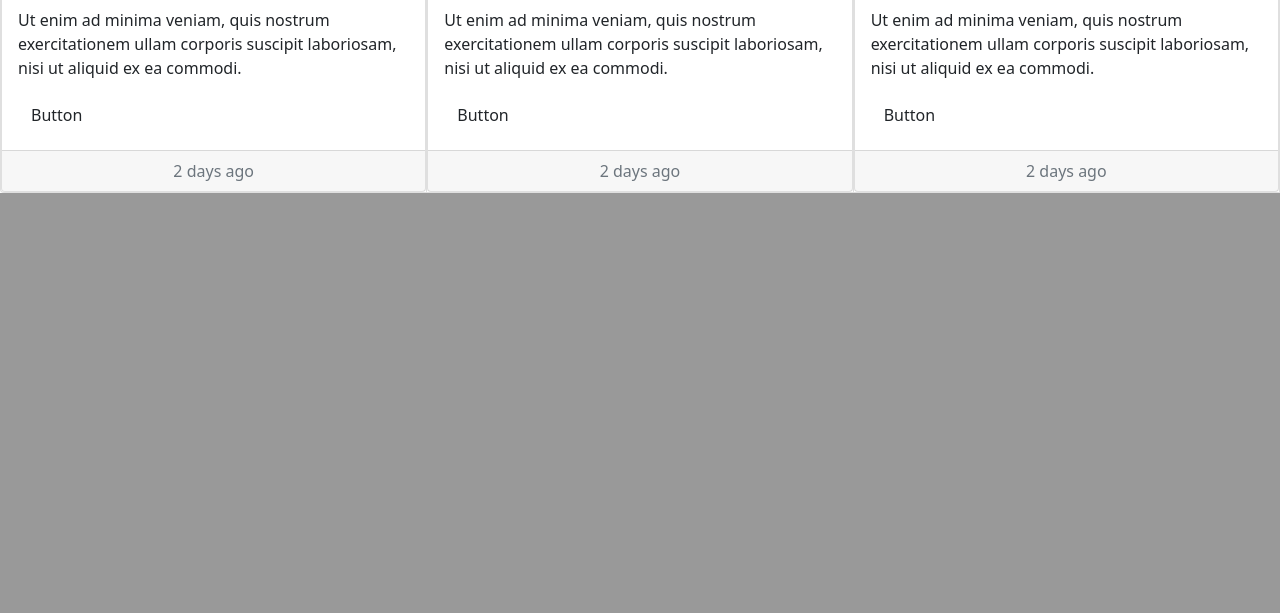
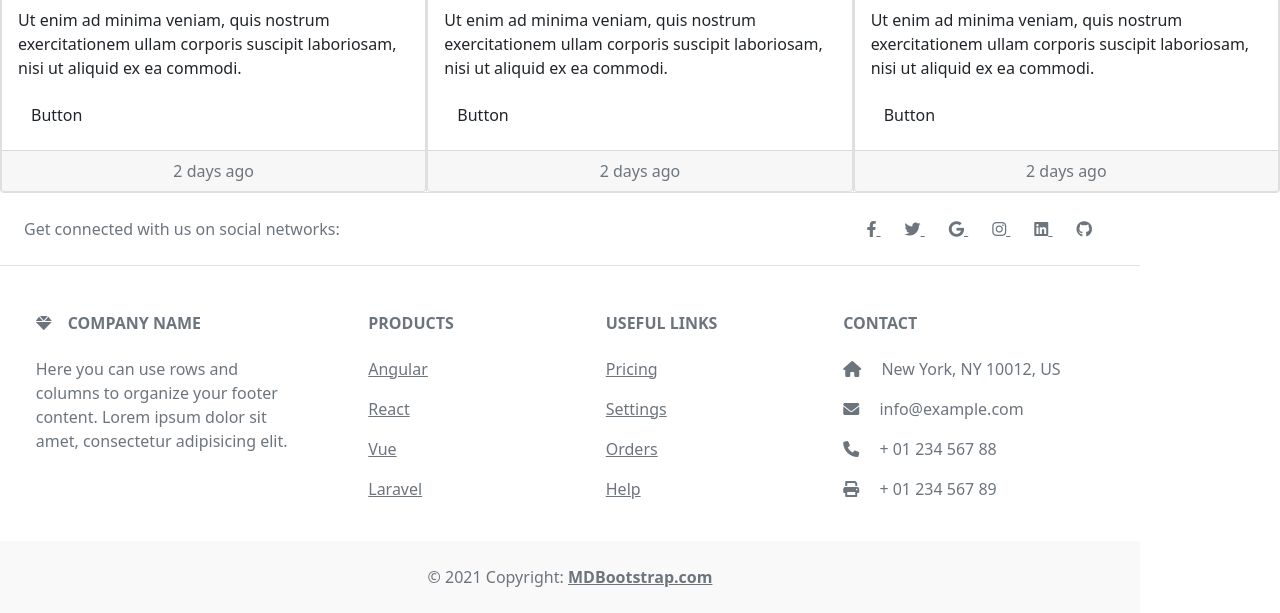
Before and after one commit to KhenAditya123/Final_Project_WEB1, a PHP site: page / in a window 1280 px wide. Shown: the part 1672-2285 px from the top of the page. Before the commit the page ends 1865 px from the top, so only its background shows below. Run offline with PHP 8.4, Linux system fonts and the light colour scheme.

Commit message:
edit lagi

```diff
--- a/index.html
+++ b/index.html
@@ -358,6 +358,7 @@
 
               </div>
               <!-- Card Narrower -->
+            </div>
 
       </div>
 
@@ -370,7 +371,128 @@
             $('.carousel-item').removeClass('transparent');
         });
     </script>
+    <!-- Footer -->
+<footer class="text-center text-lg-start bg-white text-muted" >
+    <!-- Section: Social media -->
+    <section class="d-flex justify-content-center justify-content-lg-between p-4 border-bottom">
+      <!-- Left -->
+      <div class="me-5 d-none d-lg-block" >
+        <span>Get connected with us on social networks:</span>
+      </div>
+      <!-- Left -->
 
+      <!-- Right -->
+      <div>
+        <a href="" class="me-4 link-secondary">
+          <i class="fab fa-facebook-f"></i>
+        </a>
+        <a href="" class="me-4 link-secondary">
+          <i class="fab fa-twitter"></i>
+        </a>
+        <a href="" class="me-4 link-secondary">
+          <i class="fab fa-google"></i>
+        </a>
+        <a href="" class="me-4 link-secondary">
+          <i class="fab fa-instagram"></i>
+        </a>
+        <a href="" class="me-4 link-secondary">
+          <i class="fab fa-linkedin"></i>
+        </a>
+        <a href="" class="me-4 link-secondary">
+          <i class="fab fa-github"></i>
+        </a>
+      </div>
+      <!-- Right -->
+    </section>
+    <!-- Section: Social media -->
+
+    <!-- Section: Links  -->
+    <section class="">
+      <div class="container text-center text-md-start mt-5">
+        <!-- Grid row -->
+        <div class="row mt-3">
+          <!-- Grid column -->
+          <div class="col-md-3 col-lg-4 col-xl-3 mx-auto mb-4">
+            <!-- Content -->
+            <h6 class="text-uppercase fw-bold mb-4">
+              <i class="fas fa-gem me-3 text-secondary"></i>Company name
+            </h6>
+            <p>
+              Here you can use rows and columns to organize your footer content. Lorem ipsum
+              dolor sit amet, consectetur adipisicing elit.
+            </p>
+          </div>
+          <!-- Grid column -->
+
+          <!-- Grid column -->
+          <div class="col-md-2 col-lg-2 col-xl-2 mx-auto mb-4">
+            <!-- Links -->
+            <h6 class="text-uppercase fw-bold mb-4">
+              Products
+            </h6>
+            <p>
+              <a href="#!" class="text-reset">Angular</a>
+            </p>
+            <p>
+              <a href="#!" class="text-reset">React</a>
+            </p>
+            <p>
+              <a href="#!" class="text-reset">Vue</a>
+            </p>
+            <p>
+              <a href="#!" class="text-reset">Laravel</a>
+            </p>
+          </div>
+          <!-- Grid column -->
+
+          <!-- Grid column -->
+          <div class="col-md-3 col-lg-2 col-xl-2 mx-auto mb-4">
+            <!-- Links -->
+            <h6 class="text-uppercase fw-bold mb-4">
+              Useful links
+            </h6>
+            <p>
+              <a href="#!" class="text-reset">Pricing</a>
+            </p>
+            <p>
+              <a href="#!" class="text-reset">Settings</a>
+            </p>
+            <p>
+              <a href="#!" class="text-reset">Orders</a>
+            </p>
+            <p>
+              <a href="#!" class="text-reset">Help</a>
+            </p>
+          </div>
+          <!-- Grid column -->
+
+          <!-- Grid column -->
+          <div class="col-md-4 col-lg-3 col-xl-3 mx-auto mb-md-0 mb-4">
+            <!-- Links -->
+            <h6 class="text-uppercase fw-bold mb-4">Contact</h6>
+            <p><i class="fas fa-home me-3 text-secondary"></i> New York, NY 10012, US</p>
+            <p>
+              <i class="fas fa-envelope me-3 text-secondary"></i>
+              info@example.com
+            </p>
+            <p><i class="fas fa-phone me-3 text-secondary"></i> + 01 234 567 88</p>
+            <p><i class="fas fa-print me-3 text-secondary"></i> + 01 234 567 89</p>
+          </div>
+          <!-- Grid column -->
+        </div>
+        <!-- Grid row -->
+      </div>
+    </section>
+    <!-- Section: Links  -->
+
+    <!-- Copyright -->
+    <div class="text-center p-4" style="background-color: rgba(0, 0, 0, 0.025);">
+      © 2021 Copyright:
+      <a class="text-reset fw-bold" href="https://mdbootstrap.com/">MDBootstrap.com</a>
+    </div>
+    <!-- Copyright -->
+  </footer>
+  <!-- Footer -->
 
 </body>
 
--- a/style.css
+++ b/style.css
@@ -90,8 +90,6 @@ a.dropdown-item:hover {
     position:static;
 }
 
-.card card-cascade wider{
-    display: flex;
-    flex-direction: row;
-    flex-wrap: wrap;
+.text-center text-lg-start bg-white text-muted{
+    margin: 40px;
 }
```
